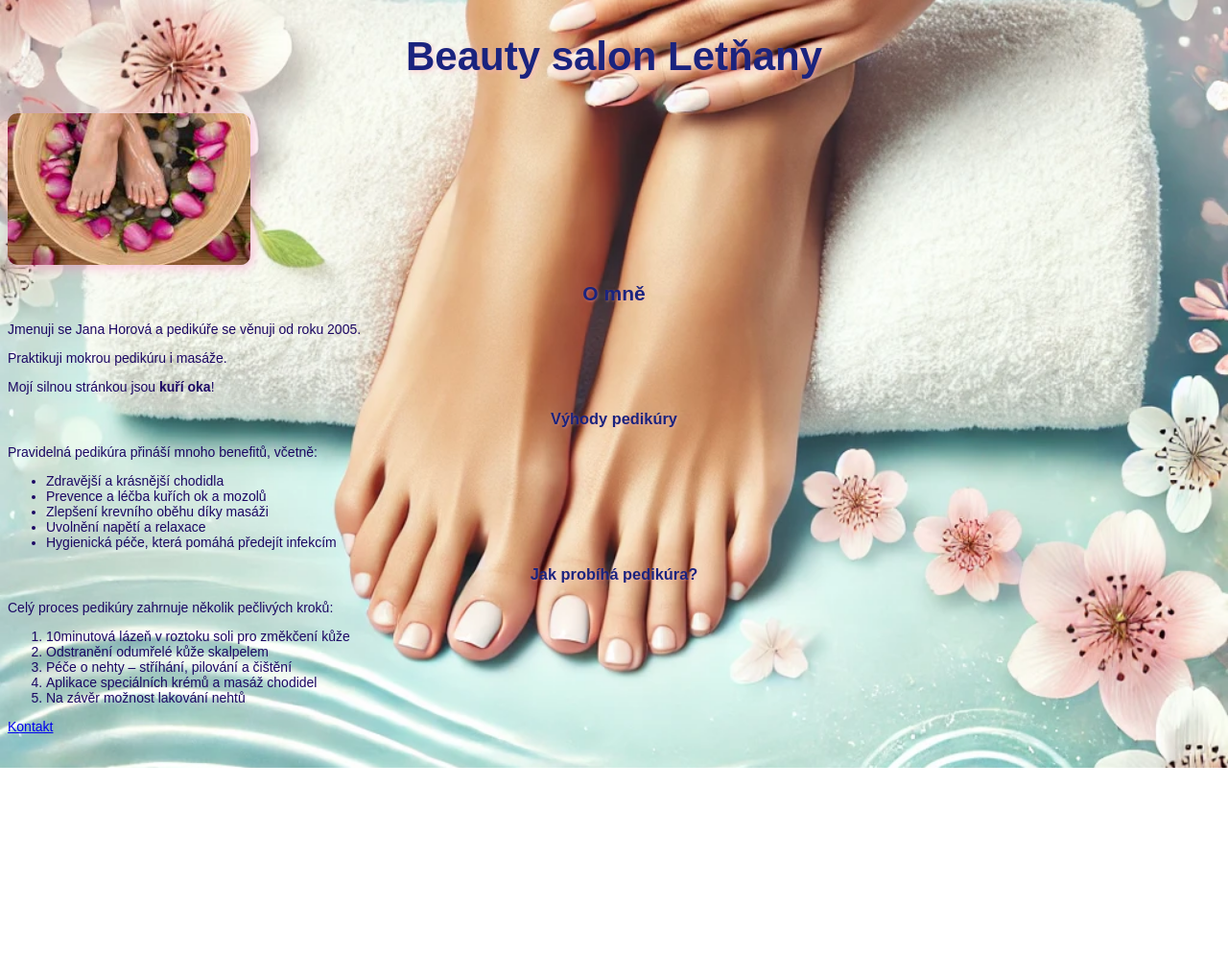
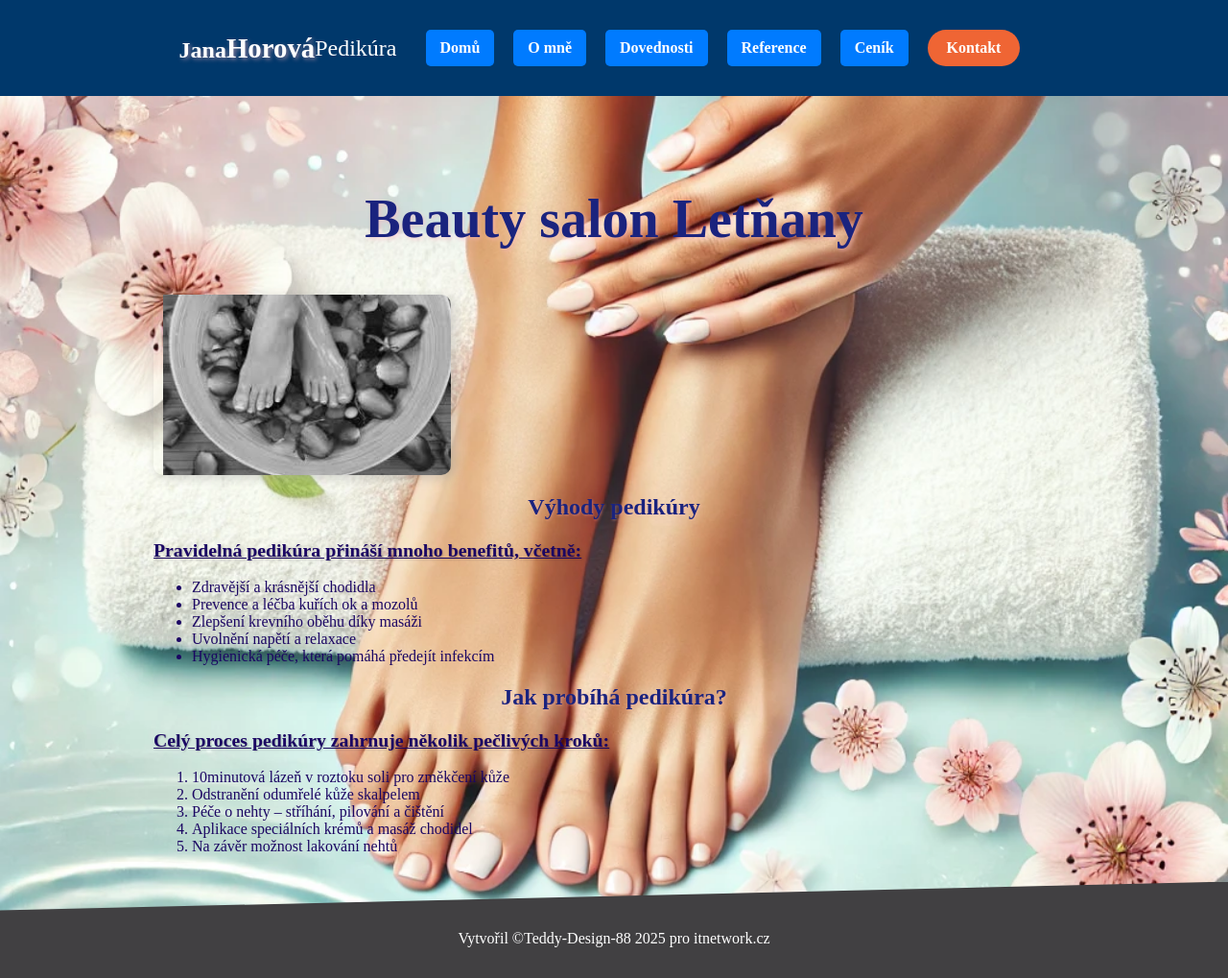
Before and after one commit to Teddy-design-88/pedikura, a plain HTML site: page index.html in a window 1280 px wide. Shown: the whole page at 96% size. Before the commit the page ends 800 px from the top, so only its background shows below. Drawn offline with Linux system fonts and the light colour scheme; a web font is replaced by a local one.

Commit message:
Add files via upload

```diff
--- a/index.html
+++ b/index.html
@@ -8,19 +8,30 @@
     <title>Jana Horová - Pedikúra</title>
 </head>
 <body>
+    <header>
+        <div id="logo">
+            <h1>Jana<span>Horová</span></h1>
+            <small>Pedikúra</small>
+            <nav>
+                <ul>
+                    <li><a class="aktivni" href="index.html">Domů</a></li>
+                    <li><a href="omne.html">O mně</a></li>
+                    <li><a href="dovednosti.html">Dovednosti</a></li>
+                    <li><a href="reference.html">Reference</a></li>
+                    <li><a href="cenik.html">Ceník</a></li>
+                    <li><a class="kontakt-tlacitko" href="kontakt.html">Kontakt</a></li>
+                </ul>
+            </nav>
+        </div>
+    </header>
     <article>
         <header>
             <h1>Beauty salon Letňany</h1>
         </header>
         <section>
             <p class="avatar"><img src="obrazky/miska.jpg" alt="pedikura" /></p>
-            <h2>O mně</h2>
-            <p>Jmenuji se Jana Horová a pedikúře se věnuji od roku 2005.</p>
-            <p>Praktikuji mokrou pedikúru i masáže.</p>
-            <p>Mojí silnou stránkou jsou <strong>kuří oka</strong>!</p>
-
-            <h3>Výhody pedikúry</h3>
-            <p>Pravidelná pedikúra přináší mnoho benefitů, včetně:</p>
+            <h2 class="unified-heading">Výhody pedikúry</h2>
+            <p><u>Pravidelná pedikúra přináší mnoho benefitů, včetně:</u></p>
             <ul>
                 <li>Zdravější a krásnější chodidla</li>
                 <li>Prevence a léčba kuřích ok a mozolů</li>
@@ -29,8 +40,8 @@
                 <li>Hygienická péče, která pomáhá předejít infekcím</li>
             </ul>
 
-            <h3>Jak probíhá pedikúra?</h3>
-            <p>Celý proces pedikúry zahrnuje několik pečlivých kroků:</p>
+            <h2 class="unified-heading">Jak probíhá pedikúra?</h2>
+            <p><u>Celý proces pedikúry zahrnuje několik pečlivých kroků:</u></p>
             <ol>
                 <li>10minutová lázeň v roztoku soli pro změkčení kůže</li>
                 <li>Odstranění odumřelé kůže skalpelem</li>
@@ -39,8 +50,14 @@
                 <li>Na závěr možnost lakování nehtů</li>
             </ol>
 
-            <a href="kontakt.html">Kontakt</a>
+            <div class="cistic"></div>
+            <p class="tlacitko-odstavec">
+
+            </p>
         </section>
     </article>
+    <footer>
+        Vytvořil &copy;Teddy-Design-88 2025 pro <a href="https://itnetwork.cz">itnetwork.cz</a>
+    </footer>
 </body>
 </html>
--- a/styl.css
+++ b/styl.css
@@ -1,49 +1,66 @@
 @font-face {
-    font-family: Poppins;
-    src: url(fonty/Poppins-Regular.ttf);
+    font-family: "Poppins";
+    src: url("fonty/Poppins-Regular.ttf");
     font-weight: normal;
+    font-style: normal;
 }
 @font-face {
-    font-family: Poppins;
-    src: url(fonty/Poppins-ExtraBold.ttf);
+    font-family: "Poppins";
+    src: url("fonty/Poppins-ExtraBold.ttf");
     font-weight: bold;
+    font-style: normal;
 }
 
 body {
     font-family: "Poppins", sans-serif;
-    font-size: 14px;
+    font-size: 16px;
+    font-weight: 500;
     color: #1b0663;
+    box-sizing: border-box;
+    margin: 0;
     background: url("obrazky/pozadi.jpg") no-repeat center center fixed;
     background-size: cover;
 }
 
-/* Hlavní nadpis – větší velikost */
+u {
+    text-decoration: underline;
+    text-shadow: 1px 1px 2px rgba(0, 0, 0, 0.2);
+    font-size: 1.1em;
+    font-weight: bold;
+}
+
+p {
+    font-size: 18px;
+}
+
 h1 {
     text-align: center;
-    font-size: 3em; /* Zvýšeno pro větší vizuální dopad */
-    color: #1A237E; /* Královská modrá */
-    text-shadow: 2px 2px 5px rgba(255, 182, 193, 0.6);
+    font-size: 3em;
+    color: #1A237E;
+    text-shadow: 2px 2px 4px rgba(255, 182, 193, 0.5);
 }
 
-/* Ostatní nadpisy */
 h2, h3 {
     text-align: center;
     color: #1A237E;
     text-shadow: 1px 1px 3px rgba(255, 182, 193, 0.4);
 }
 
-/* Obrázek menší a umístěný vlevo */
 .avatar {
     display: flex;
     justify-content: flex-start;
     margin: 10px 0;
 }
 .avatar img {
-    width: 20%;
+    width: 300px;
     height: auto;
     border-radius: 10px;
     box-shadow: 3px 3px 12px rgba(255, 105, 180, 0.4);
+    float: right;
+    padding-left: 10px;
+    filter: grayscale(1);
 }
+
 .tlacitko {
     display: inline-block;
     padding: 10px 20px;
@@ -52,30 +69,128 @@ h2, h3 {
     text-decoration: none;
     border-radius: 5px;
     font-weight: bold;
+    transition: background-color 0.3s ease-in-out;
 }
 
 .tlacitko:hover {
     background-color: #0056b3;
 }
-
-@media (max-width: 768px) {
-    body::before {
-        content: "";
-        position: fixed;
-        top: 0;
-        left: 0;
-        width: 100vw;
-        height: 100vh;
-        background-image: url('obrazky/pozadi_mobil.jpg'); /* Cesta k obrázku pro mobilní verzi */
-        background-size: cover;
-        background-position: center;
-        background-repeat: no-repeat;
-        z-index: -1;
-    }
+.kontakt-tlacitko {
+    background: #EF6534;
+    padding: 10px 20px;
+    border-radius: 20px;
+}
+.kontakt-tlacitko:hover,
+.reference-tlacitko:hover {
+    filter: brightness(115%) contrast(85%);
+    border: 0;
+}
+.reference-tlacitko {
+    background: #70B73A;
+    color: white;
+    font-size: 0.9em;
+    text-transform: uppercase;
+    text-decoration: none;
+    padding: 12px 25px;
+    border-radius: 25px 25px 25px 25px;
 }
 
-@media (max-width: 480px) {
-    body {
-        font-size: 16px;
-    }
+nav {
+    background-color: transparent;
+    padding: 10px 20px;
+    display: flex;
+    justify-content: space-between;
+    align-items: center;
 }
+
+nav ul {
+    margin: 0;
+    padding: 0;
+    display: flex;
+    list-style-type: none;
+}
+
+nav ul li {
+    margin: 0 10px;
+}
+
+nav ul a {
+    display: block;
+    padding: 10px 15px;
+    background-color: #007bff;
+    color: white;
+    text-decoration: none;
+    border-radius: 5px;
+    font-weight: bold;
+    transition: background-color 0.3s;
+}
+
+nav ul a:hover {
+    background-color: #0056b3;
+}
+
+#logo {
+    display: flex;
+    align-items: center;
+    justify-content: flex-start;
+}
+
+#logo h1 {
+    font-size: 1.5em;
+    margin: 0;
+    color: white;
+}
+
+h1 {
+    font-size: 3.5em; /* Zvětší hlavní nadpis */
+    font-weight: bold;
+}
+
+h1 span {
+    font-size: 1.2em; /* Zvětší "Horová" v nadpisu */
+}
+
+small {
+    font-size: 1.5em; /* Zvětší text pod nadpisem */
+}
+html {
+    background: #414042;
+}
+footer {
+    box-sizing: border-box;
+    text-align: center;
+    height: 100px;
+    color: white;
+    background: #414042;
+    padding: 50px 0 0 0;
+    clip-path: polygon(0 30px, 100% 0, 100% 105%, 0 105%);
+}
+footer a {
+    color: white;
+    text-decoration: none;
+}
+body > header {
+    height: 100px;
+    width: 100%;
+    background: #00386B;
+    color: white;
+    display: flex;
+    justify-content: space-evenly;
+    position: fixed;
+    z-index: 1;
+    top: 0;
+}
+article {
+    margin: 0 auto;
+    max-width: 960px;
+    padding: 50px 50px 10px 50px;
+}
+body {
+    font: 16px "Poppins";
+    background: url("obrazky/pozadi.jpg")
+    color: #414042;
+    box-sizing: border-box;
+    margin: 0;
+    padding: 100px 0px 0px 0px;
+    min-width: 960px;
+}
```
Also changed, not shown: obrazky/logo.png (added).
